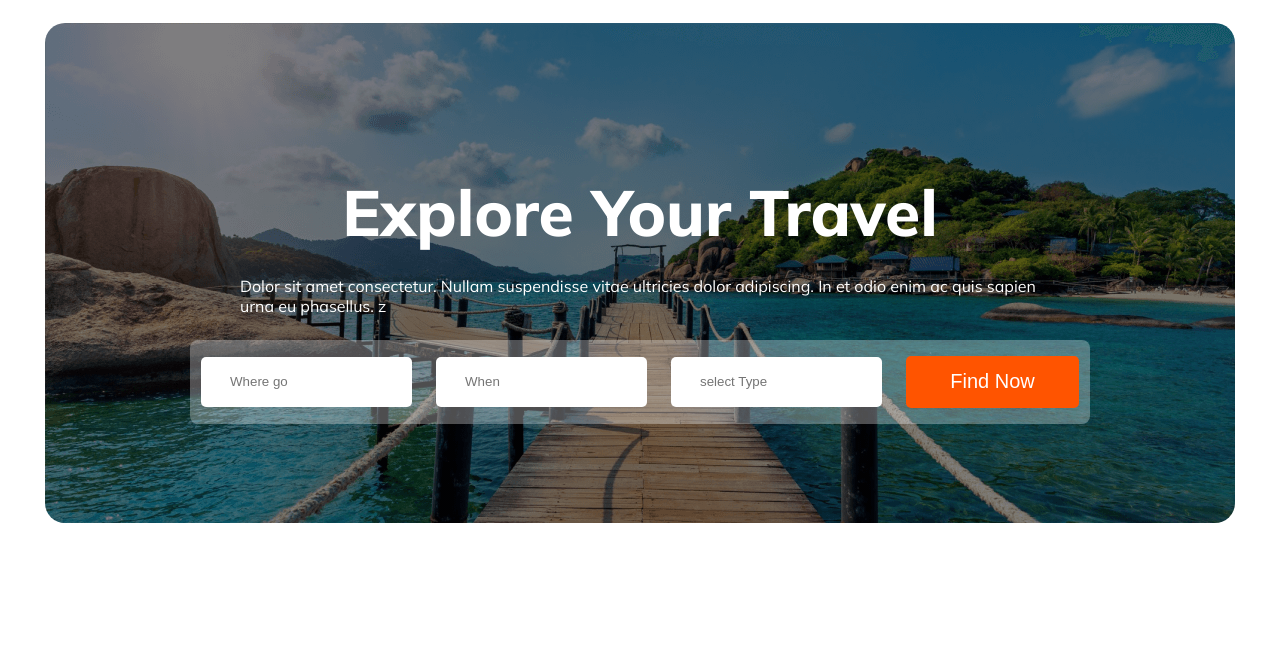
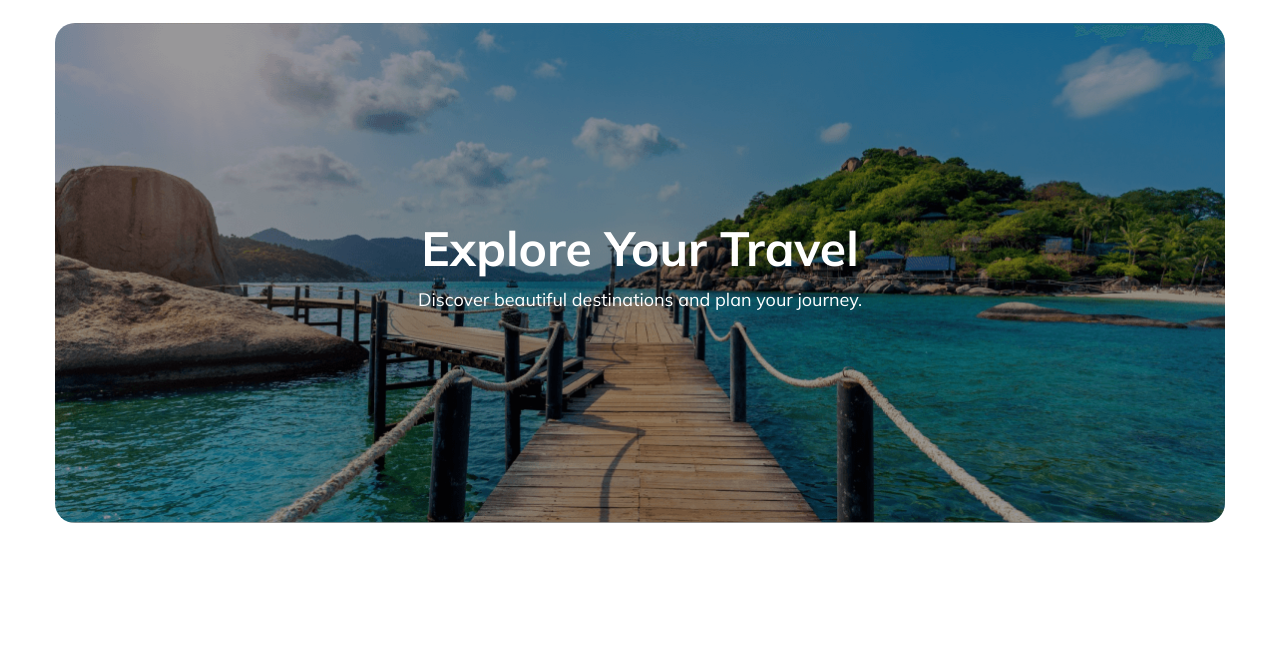
Before and after one commit to khondokarshakil/Hero-Travel, a plain HTML site: page index.html in a window 1280 px wide. Shown: the part 76-729 px from the top of the page. Drawn offline with Linux system fonts and the light colour scheme.

Commit message:
error solve

```diff
--- a/index.html
+++ b/index.html
@@ -25,7 +25,35 @@
                 <li class="nav-title"><a href="" class="nav-link dark-02">Contact</a></li>
             </ul>
         </nav>
-        <div class="banner display-flex ">
+        <div class="banner">
+            <img src="Images/Group 13 (1) (1).png" alt="Banner Image">
+            <div class="overlay"></div>
+
+            <div class="text-content">
+                <h1>Explore Your Travel</h1>
+                <p>Discover beautiful destinations and plan your journey.</p>
+            </div>
+        </div>
+    </header>
+    <!-- <header>
+        <nav class="navber display-flex">
+            <div class="hed-title display-flex">
+                <img src="Images/Group 40071 (2).png" alt="">
+                <h1 class="hero-travel">Hero <span class="oreng-color">Travel</span></h1>
+            </div>
+            <ul class="nav-links display-flex">
+                <li class="nav-title"><a href="" class="nav-link"><span class="oreng-color">Home</span></a></li>
+                <li class="nav-title"><a href="" class="nav-link dark-02">Packages</a></li>
+                <li class="nav-title"><a href="" class="nav-link dark-02">Testimonial</a></li>
+                <li class="nav-title"><a href="" class="nav-link dark-02">Blog</a></li>
+                <li class="nav-title"><a href="" class="nav-link dark-02">Contact</a></li>
+            </ul>
+        </nav>
+        <div class="banner  ">
+            <div class="banner-img">
+                <img src="Images/Group 13 (1) (1).png" alt="">
+                <div class="overlay"></div>
+            </div>
             <div class="banner-container">
                 <h1 class="banner-title">Explore Your Travel</h1>
                 <p class="banner-description">Dolor sit amet consectetur. Nullam suspendisse vitae ultricies dolor
@@ -38,8 +66,8 @@
                 </div>
             </div>
         </div>
-    </header>
-    <main>
+    </header> -->
+    <!-- <main>
         <section class="popular-function">
             <div class="popular-container">
                 <h1 class="popular-section">Our Popular Tours</h1>
@@ -248,7 +276,7 @@
             <p class="footer-description">2017, All Rights Reserved.</p>
 
         </div>
-    </footer>
+    </footer> -->
 
 </body>
 
--- a/styles/style.css
+++ b/styles/style.css
@@ -90,17 +90,87 @@ main>section {
   text-decoration: none;
   font-size: 18px;
 }
+.banner-img{
+  position: relative;
+  width: 100%;
+  max-width: 1170px;
+  margin: auto;
+  overflow: hidden;
+
+}
+.banner-img img {
+  width: 100%;
+  display: block;
+   background-color: red;
+
+}
+.overlay{
+
+}
+.banner-img, .overlay{
+  /* position: absolute; */
+  top: 0px;
+  left: 0;
+  height: 100%;
+  width: 100%;
+
+}
 
 .banner {
-  background-image: linear-gradient(rgba(0, 0, 0, 0.5), rgba(0, 0, 0, 0.5)), url('/Images/Group\ 13\ \(1\)\ \(1\).png');
-  background-repeat: no-repeat;
-  width: 1190px;
+  position: relative;
+  max-width: 1170px;
+  width: 100%;
   height: 500px;
+  border-radius: 20px;
+  overflow: hidden;
+  margin: auto;
+}
+
+.banner img {
+  width: 100%;
+  height: 100%;
+  object-fit: cover;
+  display: block;
+}
+
+.overlay {
+  position: absolute;
+  top: 0;
+  left: 0;
+  width: 100%;
+  height: 100%;
+  background: rgba(0, 0, 0, 0.4); /* dark effect on image */
+  z-index: 1;
+}
+
+.text-content {
+  position: absolute;
+  top: 50%;
+  left: 50%;
+  transform: translate(-50%, -50%);
+  color: white;
+  text-align: center;
+  z-index: 2;
+}
+
+.text-content h1 {
+  font-size: 48px;
+  margin: 0;
+}
+
+.text-content p {
+  font-size: 18px;
+  margin-top: 10px;
+}
+
+/* .banner {
+background-color: rgba(0, 0, 0, 0.5);
+  display: flex;
   margin: auto;
   justify-content: center;
   align-items: center;
   border-radius: 20px;
-}
+} */
 
 .banner-container {
   justify-items: center;
@@ -110,7 +180,7 @@ main>section {
 }
 
 .banner-title {
-  color: #FFFFFF;
+  /* color: #FFFFFF; */
   font-size: 4rem;
   font-weight: 800;
   margin-bottom: 24px;
@@ -118,11 +188,11 @@ main>section {
 }
 
 .banner-description {
-  color: #FFFFFF;
+  /* color: #FFFFFF; */
   margin-bottom: 24px;
 }
 
-.input-container {
+/* .input-container {
   background-color: rgba(255, 255, 255, 0.3);
   width: 900px;
   height: 84px;
@@ -232,7 +302,7 @@ ul li {
 }
 
 .pic-3 {
-  background-image: url('Images/Rectangle 6.png');
+  background-image: url('/Images/Rectangle\ 6.png');
   background-repeat: no-repeat;
   width: 374px;
   height: 286px;
@@ -242,7 +312,7 @@ ul li {
 }
 
 .pic-4 {
-  background-image: url('Images/Rectangle 7.png');
+  background-image: url('/Images/Rectangle\ 7.png');
   background-repeat: no-repeat;
   width: 474px;
   height: 286px;
@@ -252,7 +322,7 @@ ul li {
 }
 
 .pic-5 {
-  background-image: url('Images/Rectangle 9.png');
+  background-image: url('/Images/Rectangle\ 9.png');
   background-repeat: no-repeat;
   width: 285px;
   height: 286px;
@@ -551,26 +621,31 @@ ul li {
   font-size: 24px;
   margin: 10px;
 }
-.travel-description{
+
+.travel-description {
   margin: 2px;
 }
-.footer-section{
+
+.footer-section {
   background-color: rgba(19, 19, 24, 0.05);
   display: flex;
   justify-content: center;
   align-items: center;
   margin-top: 100px;
 }
-.footer-title{
+
+.footer-title {
   margin: auto;
   margin-top: 110px;
 }
-.hero-travel-description{
+
+.hero-travel-description {
   color: rgba(90, 90, 93, 1);
   text-align: center;
   width: 779px;
   margin-top: 24px;
 }
+
 .footer-icon {
   display: flex;
   gap: 24px;
@@ -578,17 +653,19 @@ ul li {
   margin: 33px;
 
 }
-.footer-icon a{
+
+.footer-icon a {
   color: black;
 }
-.footer-description{
+
+.footer-description {
   color: rgba(19, 19, 24, 1);
   text-align: center;
   margin-bottom: 110px;
 }
 
 /* responsive  */
-@media screen and (max-width:576px) {
+/* @media screen and (max-width:576px) {
 
   .navber,
   .nav-links,
@@ -611,24 +688,29 @@ ul li {
     height: 250px;
     margin-bottom: 30px;
   }
+
   .banner {
     width: 335px;
     height: 483px;
   }
+
   .banner-container {
     justify-items: center;
     width: 335px;
     height: 588px;
   }
+
   .banner-description {
     width: 335px;
     height: 100px;
     text-align: center;
   }
+
   .banner-title {
     font-size: 32px;
     margin-top: 80px;
   }
+
   .popular-function,
   .hotels-features,
   .newsletter-section {
@@ -637,20 +719,24 @@ ul li {
     gap: 20px;
     text-align: center;
   }
+
   .popular-container {
     width: 335px;
     height: 646px;
   }
+
   .popular-image {
     width: 335px;
     height: 342px;
   }
+
   .row-1,
   .row-2,
   .row-3 {
     display: grid;
     grid-template-columns: repeat(1, 1fr);
   }
+
   .pic-1,
   .pic-2,
   .pic-3,
@@ -693,8 +779,8 @@ ul li {
     font-size: 35px;
   }
 
-  .discount-section ,
-  .hero-travel-description{
+  .discount-section,
+  .hero-travel-description {
     width: 335px;
     height: auto;
     margin: auto;
@@ -750,24 +836,28 @@ ul li {
   .name-section {
     width: 250px;
   }
+
   .newsletter-image {
     width: 335px;
     height: 300px;
     border-radius: 15px;
   }
-  .btn-newsletter{
+
+  .btn-newsletter {
     margin-top: 195px;
     margin-left: 118px;
   }
+
   .btn-newsletter {
-  width: 214px;
-  height: 80px;
+    width: 214px;
+    height: 80px;
   }
-  .hero-travel-description{
+
+  .hero-travel-description {
     width: 335px;
     margin-top: 24px;
   }
 
 
 
-}
+} */
```
